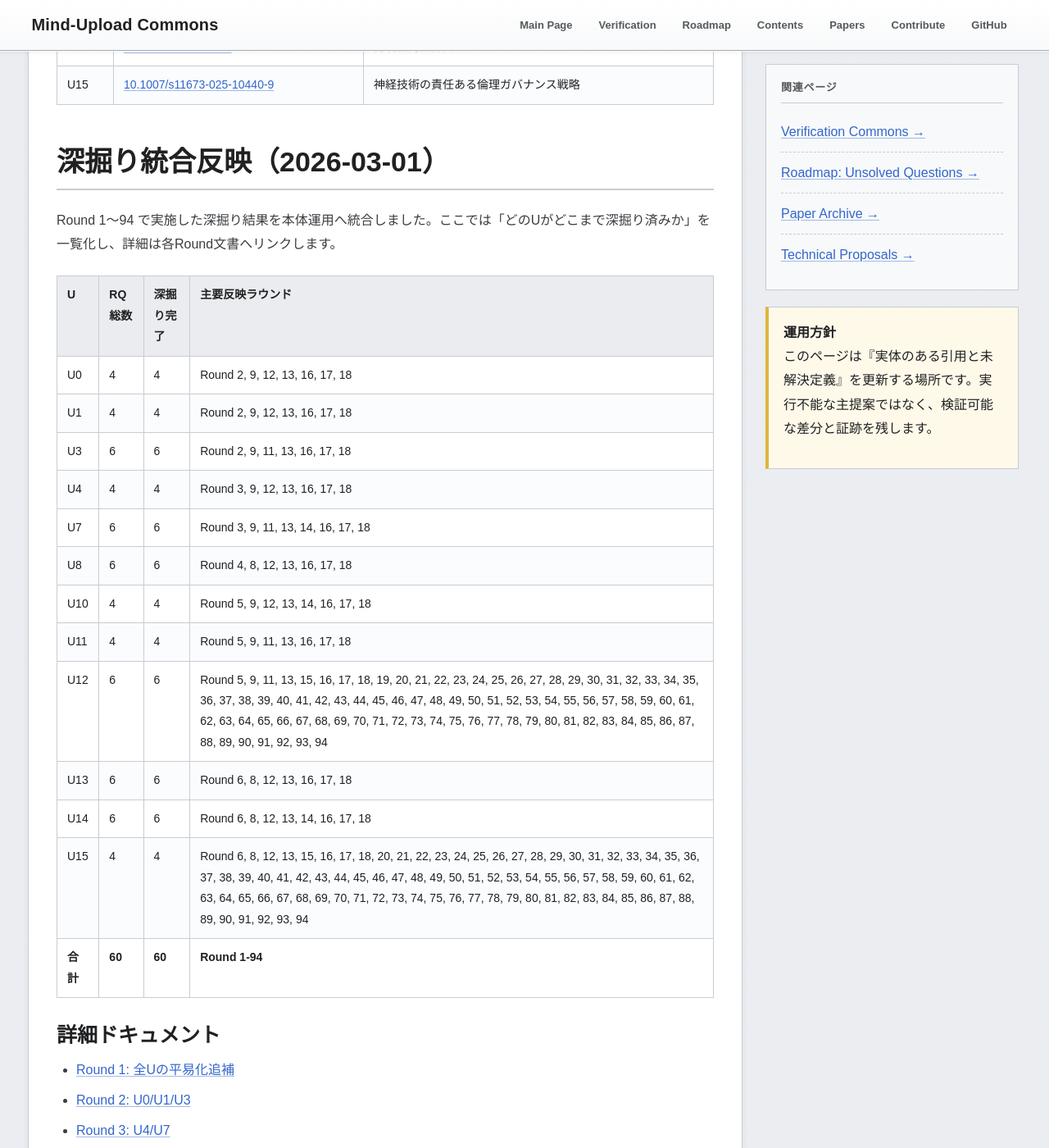
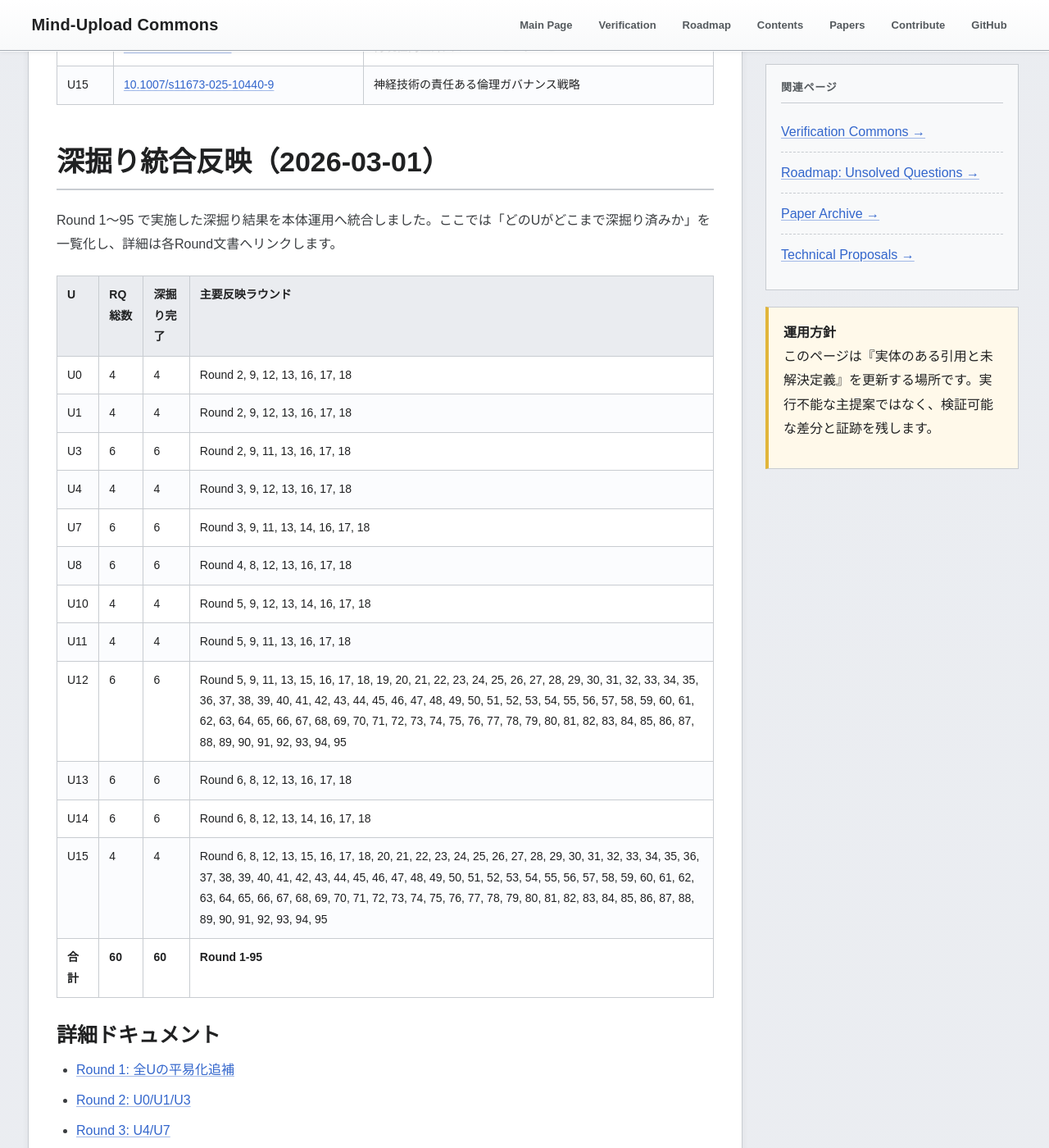
Before and after one commit to yasufumi-nakata/eegflow, a Jekyll site: the page built from research_harvest_50.md, in a window 1280 px wide and 1400 px high, scrolled down 6243 px. Shown: the whole window at 82% size. Built offline with Jekyll 4.4.1, drawn with Linux system fonts in a browser that asks for light colours; some of the changed text lies outside the part shown.

Commit message:
Add Round 95 follow-up reconnect remonitor execution ledger and reevaluation gate

```diff
--- a/research_harvest_50.md
+++ b/research_harvest_50.md
@@ -156,7 +156,7 @@ note: "Compiled from 50 worker tasks (curated for relevance)"
 <section class="section" id="deepening-integration-20260301">
 <h2 class="section-title">深掘り統合反映（2026-03-01）</h2>
 <p>
-Round 1〜94 で実施した深掘り結果を本体運用へ統合しました。ここでは「どのUがどこまで深掘り済みか」を一覧化し、詳細は各Round文書へリンクします。
+Round 1〜95 で実施した深掘り結果を本体運用へ統合しました。ここでは「どのUがどこまで深掘り済みか」を一覧化し、詳細は各Round文書へリンクします。
 </p>
 <table class="data-table">
 <thead><tr><th>U</th><th>RQ総数</th><th>深掘り完了</th><th>主要反映ラウンド</th></tr></thead><tbody>
@@ -168,11 +168,11 @@ Round 1〜94 で実施した深掘り結果を本体運用へ統合しました
 <tr><td>U8</td><td>6</td><td>6</td><td>Round 4, 8, 12, 13, 16, 17, 18</td></tr>
 <tr><td>U10</td><td>4</td><td>4</td><td>Round 5, 9, 12, 13, 14, 16, 17, 18</td></tr>
 <tr><td>U11</td><td>4</td><td>4</td><td>Round 5, 9, 11, 13, 16, 17, 18</td></tr>
-<tr><td>U12</td><td>6</td><td>6</td><td>Round 5, 9, 11, 13, 15, 16, 17, 18, 19, 20, 21, 22, 23, 24, 25, 26, 27, 28, 29, 30, 31, 32, 33, 34, 35, 36, 37, 38, 39, 40, 41, 42, 43, 44, 45, 46, 47, 48, 49, 50, 51, 52, 53, 54, 55, 56, 57, 58, 59, 60, 61, 62, 63, 64, 65, 66, 67, 68, 69, 70, 71, 72, 73, 74, 75, 76, 77, 78, 79, 80, 81, 82, 83, 84, 85, 86, 87, 88, 89, 90, 91, 92, 93, 94</td></tr>
+<tr><td>U12</td><td>6</td><td>6</td><td>Round 5, 9, 11, 13, 15, 16, 17, 18, 19, 20, 21, 22, 23, 24, 25, 26, 27, 28, 29, 30, 31, 32, 33, 34, 35, 36, 37, 38, 39, 40, 41, 42, 43, 44, 45, 46, 47, 48, 49, 50, 51, 52, 53, 54, 55, 56, 57, 58, 59, 60, 61, 62, 63, 64, 65, 66, 67, 68, 69, 70, 71, 72, 73, 74, 75, 76, 77, 78, 79, 80, 81, 82, 83, 84, 85, 86, 87, 88, 89, 90, 91, 92, 93, 94, 95</td></tr>
 <tr><td>U13</td><td>6</td><td>6</td><td>Round 6, 8, 12, 13, 16, 17, 18</td></tr>
 <tr><td>U14</td><td>6</td><td>6</td><td>Round 6, 8, 12, 13, 14, 16, 17, 18</td></tr>
-<tr><td>U15</td><td>4</td><td>4</td><td>Round 6, 8, 12, 13, 15, 16, 17, 18, 20, 21, 22, 23, 24, 25, 26, 27, 28, 29, 30, 31, 32, 33, 34, 35, 36, 37, 38, 39, 40, 41, 42, 43, 44, 45, 46, 47, 48, 49, 50, 51, 52, 53, 54, 55, 56, 57, 58, 59, 60, 61, 62, 63, 64, 65, 66, 67, 68, 69, 70, 71, 72, 73, 74, 75, 76, 77, 78, 79, 80, 81, 82, 83, 84, 85, 86, 87, 88, 89, 90, 91, 92, 93, 94</td></tr>
-<tr><td><strong>合計</strong></td><td><strong>60</strong></td><td><strong>60</strong></td><td><strong>Round 1-94</strong></td></tr>
+<tr><td>U15</td><td>4</td><td>4</td><td>Round 6, 8, 12, 13, 15, 16, 17, 18, 20, 21, 22, 23, 24, 25, 26, 27, 28, 29, 30, 31, 32, 33, 34, 35, 36, 37, 38, 39, 40, 41, 42, 43, 44, 45, 46, 47, 48, 49, 50, 51, 52, 53, 54, 55, 56, 57, 58, 59, 60, 61, 62, 63, 64, 65, 66, 67, 68, 69, 70, 71, 72, 73, 74, 75, 76, 77, 78, 79, 80, 81, 82, 83, 84, 85, 86, 87, 88, 89, 90, 91, 92, 93, 94, 95</td></tr>
+<tr><td><strong>合計</strong></td><td><strong>60</strong></td><td><strong>60</strong></td><td><strong>Round 1-95</strong></td></tr>
 </tbody></table>
 
 <h3>詳細ドキュメント</h3>
@@ -271,6 +271,7 @@ Round 1〜94 で実施した深掘り結果を本体運用へ統合しました
 <li><a href="research_deepening_round92_2026-03-01.html">Round 92: フォローアップ再評価フォローアップ結果台帳とフォローアップ監視再同期フォローアップ再接続ゲート固定</a></li>
 <li><a href="research_deepening_round93_2026-03-01.html">Round 93: フォローアップ再評価フォローアップ再接続結果台帳とフォローアップ監視再同期フォローアップ維持ゲート固定</a></li>
 <li><a href="research_deepening_round94_2026-03-01.html">Round 94: フォローアップ再評価フォローアップ安定化確認台帳とフォローアップ再接続フォローアップ再監視ゲート固定</a></li>
+<li><a href="research_deepening_round95_2026-03-01.html">Round 95: フォローアップ再接続フォローアップ再監視実行台帳とフォローアップ再接続フォローアップ再評価ゲート固定</a></li>
 </ul>
 
 <h3>整合性監査（証跡）</h3>
@@ -834,6 +835,12 @@ Round 93 のフォローアップ再評価フォローアップ再接続結果
 Round 94 のフォローアップ再評価フォローアップ安定化確認台帳とフォローアップ再接続フォローアップ再監視ゲート固定は
 <a href="automation/rq_regulation_reentry_followup_reevaluation_followup_stability_confirmation_ledger_round94_2026-03-01.csv" target="_blank">rq_regulation_reentry_followup_reevaluation_followup_stability_confirmation_ledger_round94_2026-03-01.csv</a>（問い別フォローアップ再評価フォローアップ安定化確認台帳）と
 <a href="automation/rq_regulation_reentry_followup_reconnect_followup_remonitor_gate_round94_2026-03-01.csv" target="_blank">rq_regulation_reentry_followup_reconnect_followup_remonitor_gate_round94_2026-03-01.csv</a>（問い別フォローアップ再接続フォローアップ再監視ゲート）
+に記録しています。
+</p>
+<p class="small">
+Round 95 のフォローアップ再接続フォローアップ再監視実行台帳とフォローアップ再接続フォローアップ再評価ゲート固定は
+<a href="automation/rq_regulation_reentry_followup_reconnect_followup_remonitor_execution_ledger_round95_2026-03-01.csv" target="_blank">rq_regulation_reentry_followup_reconnect_followup_remonitor_execution_ledger_round95_2026-03-01.csv</a>（問い別フォローアップ再接続フォローアップ再監視実行台帳）と
+<a href="automation/rq_regulation_reentry_followup_reconnect_followup_reevaluation_gate_round95_2026-03-01.csv" target="_blank">rq_regulation_reentry_followup_reconnect_followup_reevaluation_gate_round95_2026-03-01.csv</a>（問い別フォローアップ再接続フォローアップ再評価ゲート）
 に記録しています。
 </p>
 </section>
```
Also changed, not shown: automation/rq_regulation_reentry_followup_reconnect_followup_reevaluation_gate_round95_2026-03-01.csv (added, +11 -0 lines), automation/rq_regulation_reentry_followup_reconnect_followup_remonitor_execution_ledger_round95_2026-03-01.csv (added, +11 -0 lines), research_deepening_continue_guide_2026-03-01.md (+6 -2 lines), research_deepening_round95_2026-03-01.md (added, +64 -0 lines).
